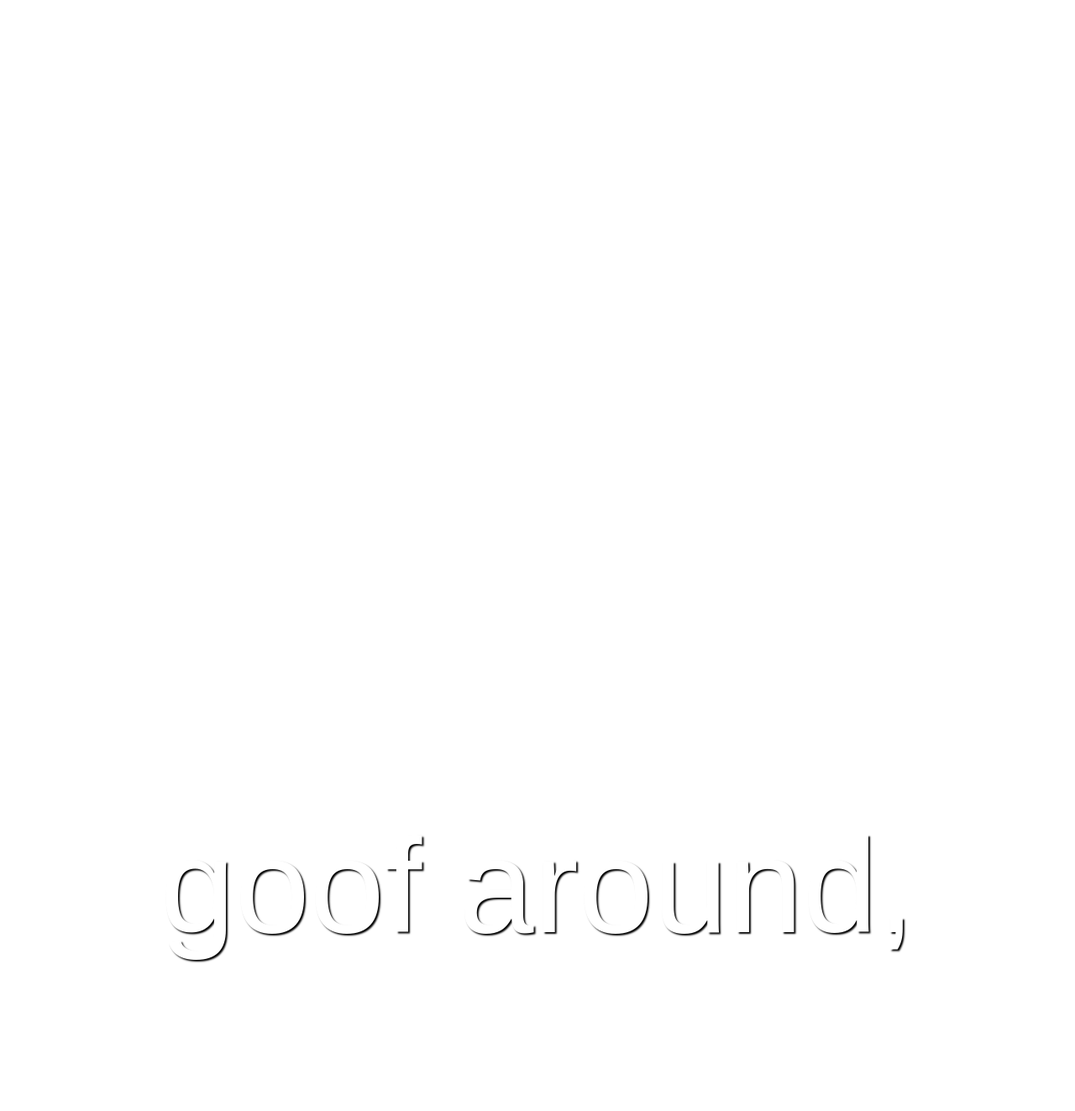
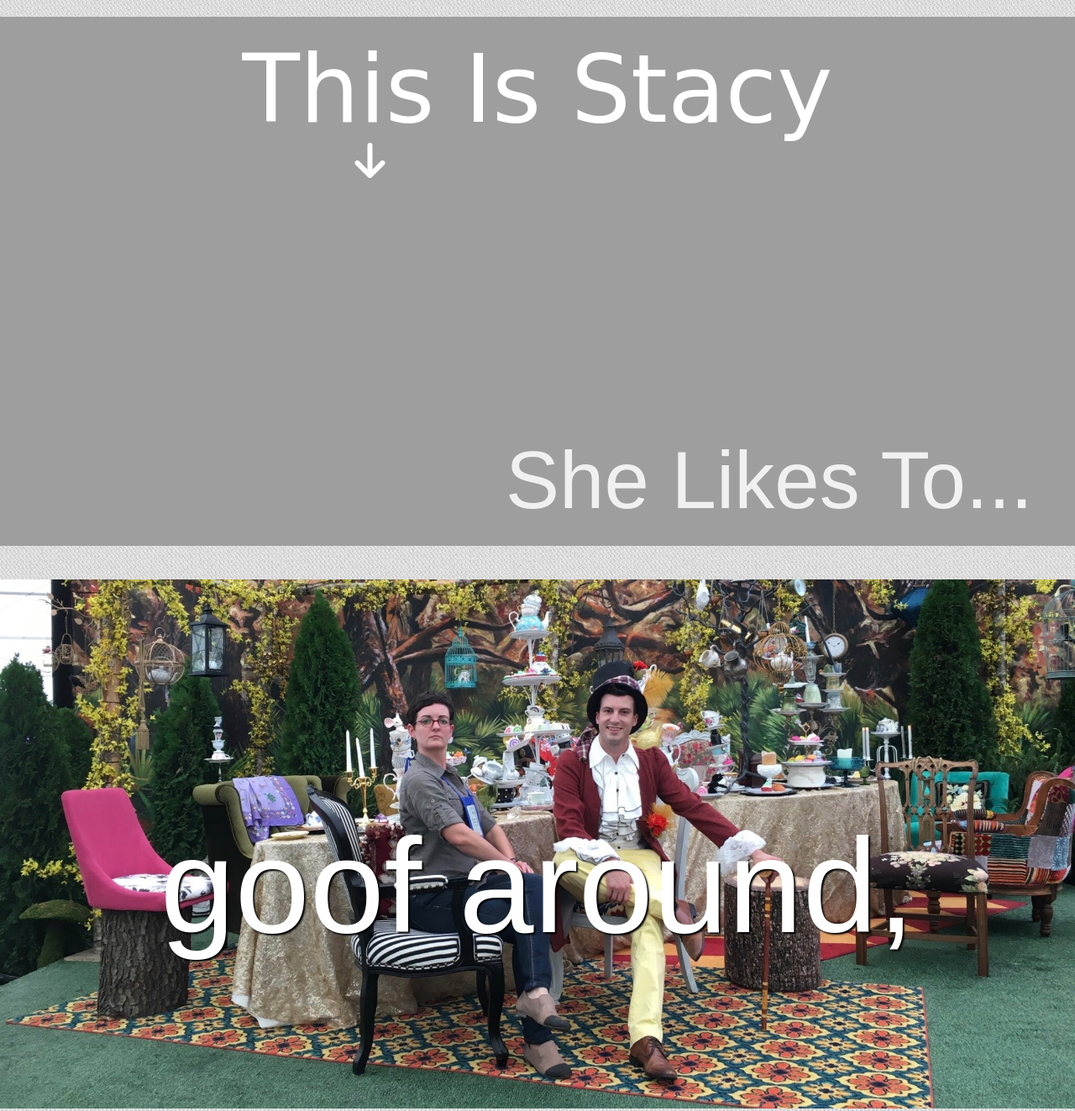
Before and after one commit to ZachSchreiber/Stacy-runs-obx, a website: page index.html in a window 1280 px wide. Shown: the top 1323 px of the page at 84% size. Drawn offline with Linux system fonts and the light colour scheme; the site is published under a folder, as on GitHub Pages, so addresses that start at the root find nothing; files whose address does not match are found by name; a web font is replaced by a local one.

Commit message:
image path

```diff
--- a/src/styles/main.scss
+++ b/src/styles/main.scss
@@ -2,7 +2,7 @@
 @import "partials/setup/variables";
 
 body {
-  background-image: url('/images/cheap_diagonal_fabric.png');
+  background-image: url('.../images/cheap_diagonal_fabric.png');
   background-attachment: fixed;
 }
 
@@ -15,7 +15,7 @@ nav {
   flex-direction: column;
   overflow: hidden;
   height: 630px;
-  background-image: url('/images/mainStacy.png');
+  background-image: url('./images/mainStacy.png');
   background-size: cover;
   background-repeat: no-repeat;
   background-position: 50% 50%;
@@ -193,7 +193,7 @@ nav {
 
 .goof-container {
   margin: 40px 0 ;
-  background-image: url('/images/goof.jpg');
+  background-image: url('./images/goof.jpg');
   background-size: cover;
   background-repeat: no-repeat;
   background-position: 50% 50%;
@@ -242,7 +242,7 @@ nav {
 
 .travel-container {
   margin: 40px 0 0 0 ;
-  background-image: url('/images/travel.jpg');
+  background-image: url('./images/travel.jpg');
   background-size: cover;
   background-repeat: no-repeat;
   background-position: 50% 50%;
@@ -310,7 +310,7 @@ nav {
 
   .run-container {
   //margin: 20px 0 0 0 ;
-  background-image: url('/images/runner.png');
+  background-image: url('.../images/runner.png');
   background-size: cover;
   background-repeat: no-repeat;
   background-position: 50% 50%;
```
Also changed, not shown: lib/styles/main.min.css, 1 other file.
